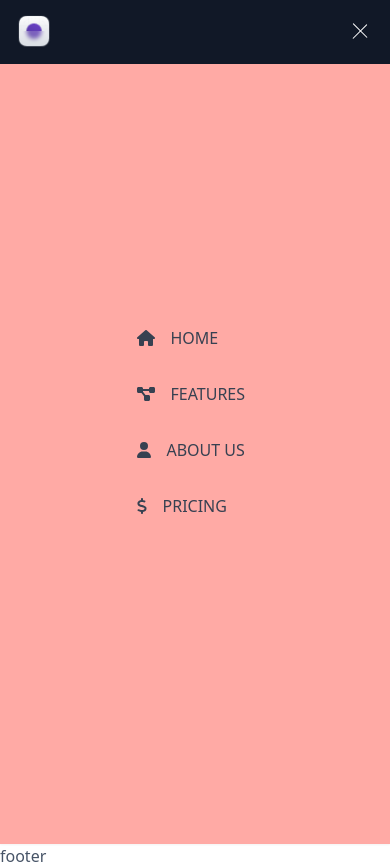
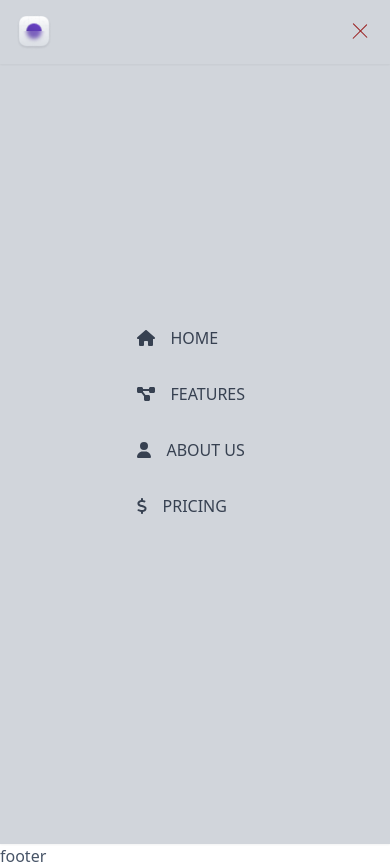
Before and after one commit to babulakterfsd/beautycutie, a Next.js app: page / in a window 390 px wide. Both pictures are taken after a click on the button "mobile menu". Built offline with nearby package versions, Linux system fonts and the light colour scheme.

Commit message:
navbar added

```diff
--- a/src/components/MobileNavbar.tsx
+++ b/src/components/MobileNavbar.tsx
@@ -33,7 +33,7 @@ const MobileMenu = () => {
   const { isMenuOpen, setIsMenuOpen } = useAppContext();
   return (
     <div
-      className={`bg-primary ${
+      className={` ${
         isMenuOpen
           ? 'duration-1000 h-screen flex justify-center items-start flex-col gap-y-8 overflow-x-hidden pl-[35vw]'
           : 'w-0 h-0 duration-300'
@@ -70,9 +70,9 @@ const MobileMenu = () => {
 const AnimatedMenubar = () => {
   const { isMenuOpen, setIsMenuOpen } = useAppContext();
 
-  const genericHamburgerLine = `h-1 w-5 rounded-full my-1  bg-white transition ease transform duration-300`;
+  const genericHamburgerLine = `h-1 w-5 rounded-full my-1 bg-red-800 transition ease transform duration-300`;
   return (
-    <div className="overflow-x-hidden flex justify-between items-center h-16 py-2 px-4 bg-gray-900 fixed top-0 left-0 right-0">
+    <div className="overflow-x-hidden flex justify-between items-center h-16 py-2 px-4 shadow-sm fixed top-0 left-0 right-0">
       <Link href="/">
         <Image src={Logo} alt="logo" width={36} height={36} />
       </Link>
```
